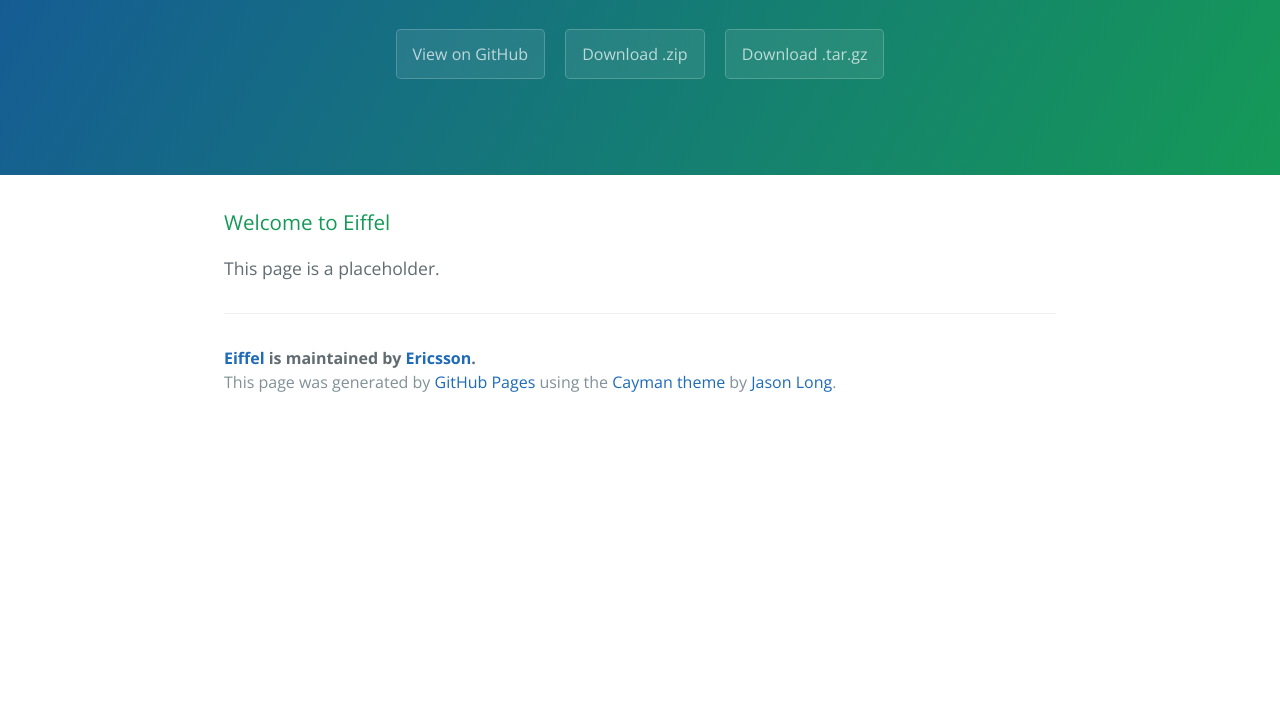
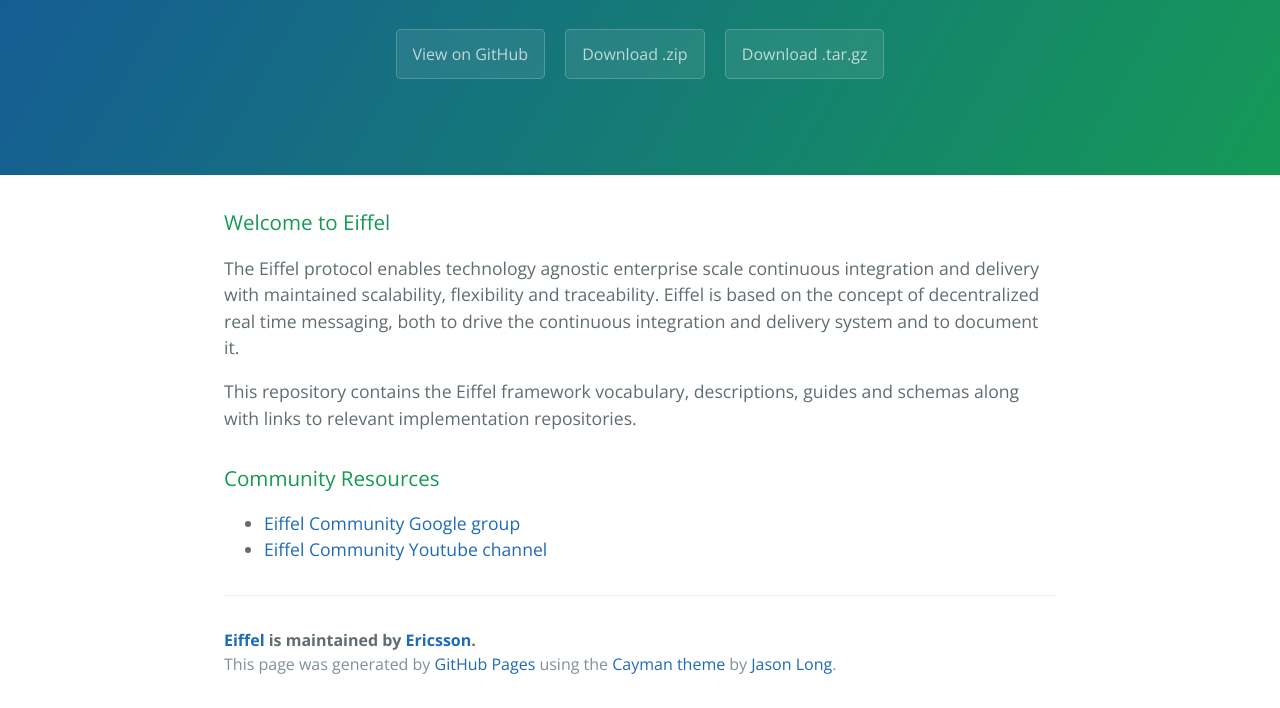
Before and after one commit to eiffel-community/eiffel, a plain HTML site: page index.html in a window 1280 px wide. Shown: the part 208-916 px from the top of the page. Before the commit the page ends 800 px from the top, so only its background shows below. Drawn offline with nearby package versions, Linux system fonts and the light colour scheme.

Commit message:
Create gh-pages branch via GitHub

```diff
--- a/index.html
+++ b/index.html
@@ -22,7 +22,17 @@
       <h3>
 <a id="welcome-to-eiffel" class="anchor" href="#welcome-to-eiffel" aria-hidden="true"><span aria-hidden="true" class="octicon octicon-link"></span></a>Welcome to Eiffel</h3>
 
-<p>This page is a placeholder.</p>
+<p>The Eiffel protocol enables technology agnostic enterprise scale continuous integration and delivery with maintained scalability, flexibility and traceability. Eiffel is based on the concept of decentralized real time messaging, both to drive the continuous integration and delivery system and to document it.</p>
+
+<p>This repository contains the Eiffel framework vocabulary, descriptions, guides and schemas along with links to relevant implementation repositories.</p>
+
+<h3>
+<a id="community-resources" class="anchor" href="#community-resources" aria-hidden="true"><span aria-hidden="true" class="octicon octicon-link"></span></a>Community Resources</h3>
+
+<ul>
+<li><a href="https://groups.google.com/forum/#!forum/eiffel-community">Eiffel Community Google group</a></li>
+<li><a href="https://www.youtube.com/channel/UC3Zx84ecQ1jyGSc9709xrZg">Eiffel Community Youtube channel</a></li>
+</ul>
 
       <footer class="site-footer">
         <span class="site-footer-owner"><a href="https://github.com/Ericsson/eiffel">Eiffel</a> is maintained by <a href="https://github.com/Ericsson">Ericsson</a>.</span>
--- a/params.json
+++ b/params.json
@@ -1,6 +1,6 @@
 {
   "name": "Eiffel",
   "tagline": "The Eiffel protocol for continuous integration and delivery",
-  "body": "### Welcome to Eiffel\r\nThis page is a placeholder.",
+  "body": "### Welcome to Eiffel\r\nThe Eiffel protocol enables technology agnostic enterprise scale continuous integration and delivery with maintained scalability, flexibility and traceability. Eiffel is based on the concept of decentralized real time messaging, both to drive the continuous integration and delivery system and to document it.\r\n\r\nThis repository contains the Eiffel framework vocabulary, descriptions, guides and schemas along with links to relevant implementation repositories.\r\n\r\n### Community Resources\r\n* [Eiffel Community Google group](https://groups.google.com/forum/#!forum/eiffel-community)\r\n* [Eiffel Community Youtube channel](https://www.youtube.com/channel/UC3Zx84ecQ1jyGSc9709xrZg)",
   "note": "Don't delete this file! It's used internally to help with page regeneration."
 }
```
